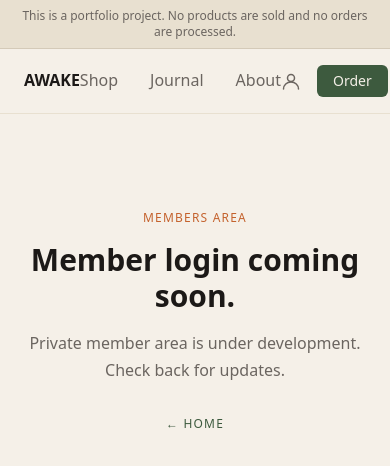
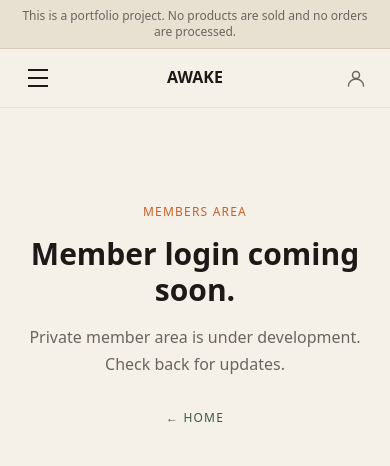
Before and after one commit to roberto-longo-dev/awake, a Next.js app in the folder apps/web/: page /login in a window 390 px wide. Shown: the top 466 px of the page. Built offline with nearby package versions, Linux system fonts and the light colour scheme.

Commit message:
fix: include select none

```diff
--- a/apps/web/app/globals.css
+++ b/apps/web/app/globals.css
@@ -29,3 +29,13 @@ body {
   -webkit-font-smoothing: antialiased;
   -moz-osx-font-smoothing: grayscale;
 }
+
+* {
+    user-select: none;
+    -webkit-user-select: none;
+}
+
+input, textarea, [contenteditable] {
+    user-select: text;
+    -webkit-user-select: text;
+}
--- a/apps/web/components/layout/Header.tsx
+++ b/apps/web/components/layout/Header.tsx
@@ -1,4 +1,7 @@
+"use client";
+
 import Link from "next/link";
+import { useState, useEffect, useRef } from "react";
 import { Button } from "@/components/ui/Button";
 import { Banner } from "@/components/layout/Banner";
 
@@ -9,18 +12,65 @@ const navLinks = [
 ];
 
 export function Header() {
+  const [isMenuOpen, setIsMenuOpen] = useState(false);
+  const headerRef = useRef<HTMLElement>(null);
+
+  useEffect(() => {
+    function handleClickOutside(e: MouseEvent) {
+      if (headerRef.current && !headerRef.current.contains(e.target as Node)) {
+        setIsMenuOpen(false);
+      }
+    }
+    document.addEventListener("mousedown", handleClickOutside);
+    return () => document.removeEventListener("mousedown", handleClickOutside);
+  }, []);
+
   return (
-    <header className="sticky top-0 z-50 bg-background border-b border-neutral">
+    <header
+      ref={headerRef}
+      className="sticky top-0 z-50 bg-background border-b border-neutral"
+    >
       <Banner />
-      <div className="max-w-7xl mx-auto px-6 py-4 flex items-center justify-between">
+
+      <div className="relative max-w-7xl mx-auto px-6 py-4 flex items-center justify-between">
+        {/* Left: burger on mobile, nothing on desktop (logo takes this role in flow) */}
+        <button
+          className="flex md:hidden flex-col gap-1.5 p-1 cursor-pointer"
+          onClick={() => setIsMenuOpen((prev) => !prev)}
+          aria-label={isMenuOpen ? "Close menu" : "Open menu"}
+          aria-expanded={isMenuOpen}
+        >
+          <span
+            className={`block w-5 h-0.5 bg-text transition-all duration-300 ease-in-out ${
+              isMenuOpen
+                ? "translate-y-[8px] rotate-45"
+                : "translate-y-0 rotate-0"
+            }`}
+          />
+          <span
+            className={`block w-5 h-0.5 bg-text transition-all duration-300 ease-in-out ${
+              isMenuOpen ? "opacity-0 scale-x-0" : "opacity-100"
+            }`}
+          />
+          <span
+            className={`block w-5 h-0.5 bg-text transition-all duration-300 ease-in-out ${
+              isMenuOpen
+                ? "translate-y-[-8px] -rotate-45"
+                : "translate-y-0 rotate-0"
+            }`}
+          />
+        </button>
+
+        {/* Logo: absolutely centered on mobile, static left flex item on desktop */}
         <Link
           href="/"
-          className="font-bold tracking-logo text-text hover:underline transition-all duration-200"
+          className="absolute left-1/2 -translate-x-1/2 md:static md:left-auto md:translate-x-0 font-bold tracking-logo text-text hover:underline transition-all duration-200"
         >
           AWAKE
         </Link>
 
-        <nav className="flex items-center gap-8">
+        {/* Desktop nav: hidden on mobile */}
+        <nav className="hidden md:flex items-center gap-8">
           {navLinks.map(({ href, label }) => (
             <Link
               key={href}
@@ -32,6 +82,7 @@ export function Header() {
           ))}
         </nav>
 
+        {/* Right side: login icon + Order button — always visible */}
         <div className="flex items-center gap-4">
           <Link
             href="/login"
@@ -54,13 +105,33 @@ export function Header() {
             </svg>
           </Link>
 
-          <Link href="/order">
+          <Link href="/order" className="hidden md:inline-flex">
             <Button variant="primary" className="!px-4 !py-1.5 text-sm">
               Order
             </Button>
           </Link>
         </div>
       </div>
+
+      {/* Mobile menu panel */}
+      <div
+        className={`overflow-hidden transition-all duration-300 ease-in-out md:hidden ${
+          isMenuOpen ? "max-h-40 opacity-100" : "max-h-0 opacity-0"
+        }`}
+      >
+        <nav className="bg-background border-b border-neutral py-4 px-6 space-y-4">
+          {navLinks.map(({ href, label }) => (
+            <Link
+              key={href}
+              href={href}
+              onClick={() => setIsMenuOpen(false)}
+              className="block text-sm font-medium py-2 text-text-muted hover:text-text transition-colors duration-200"
+            >
+              {label}
+            </Link>
+          ))}
+        </nav>
+      </div>
     </header>
   );
 }
```
